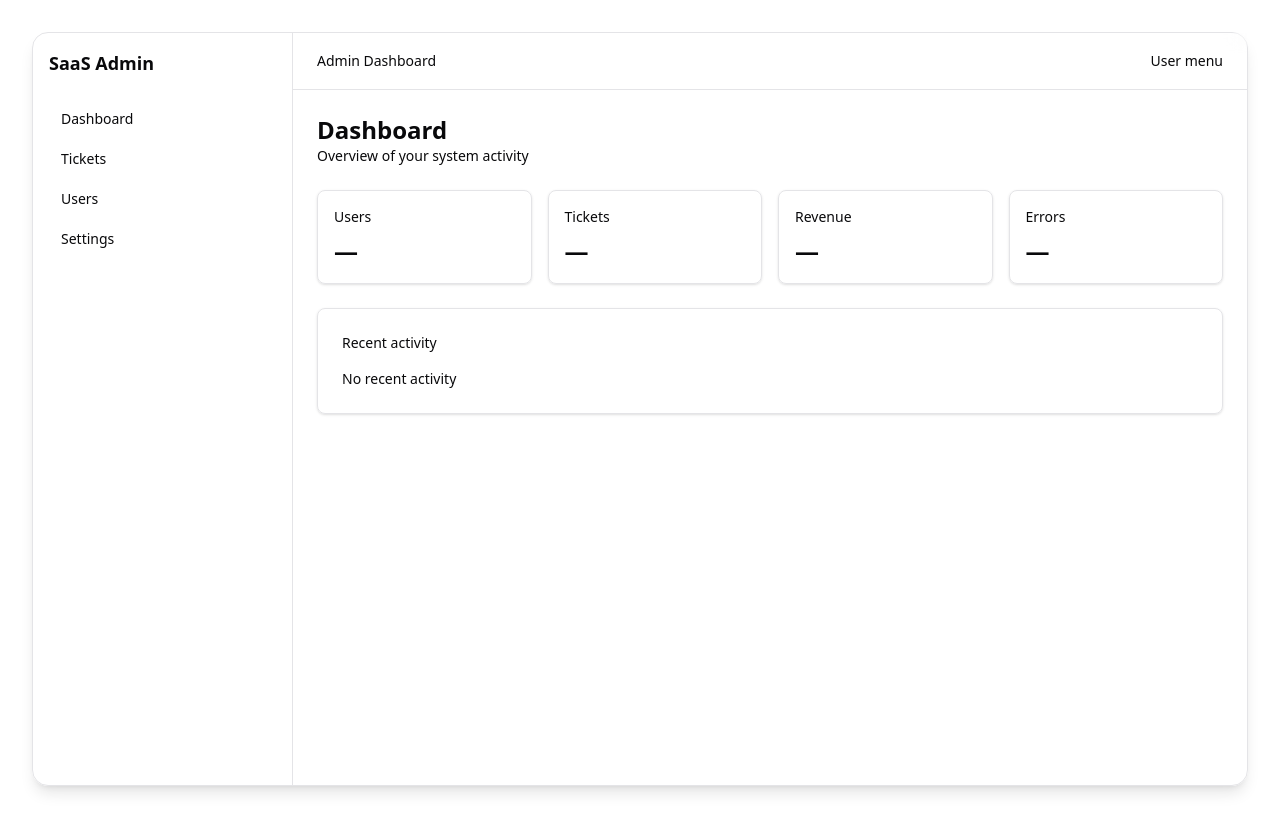
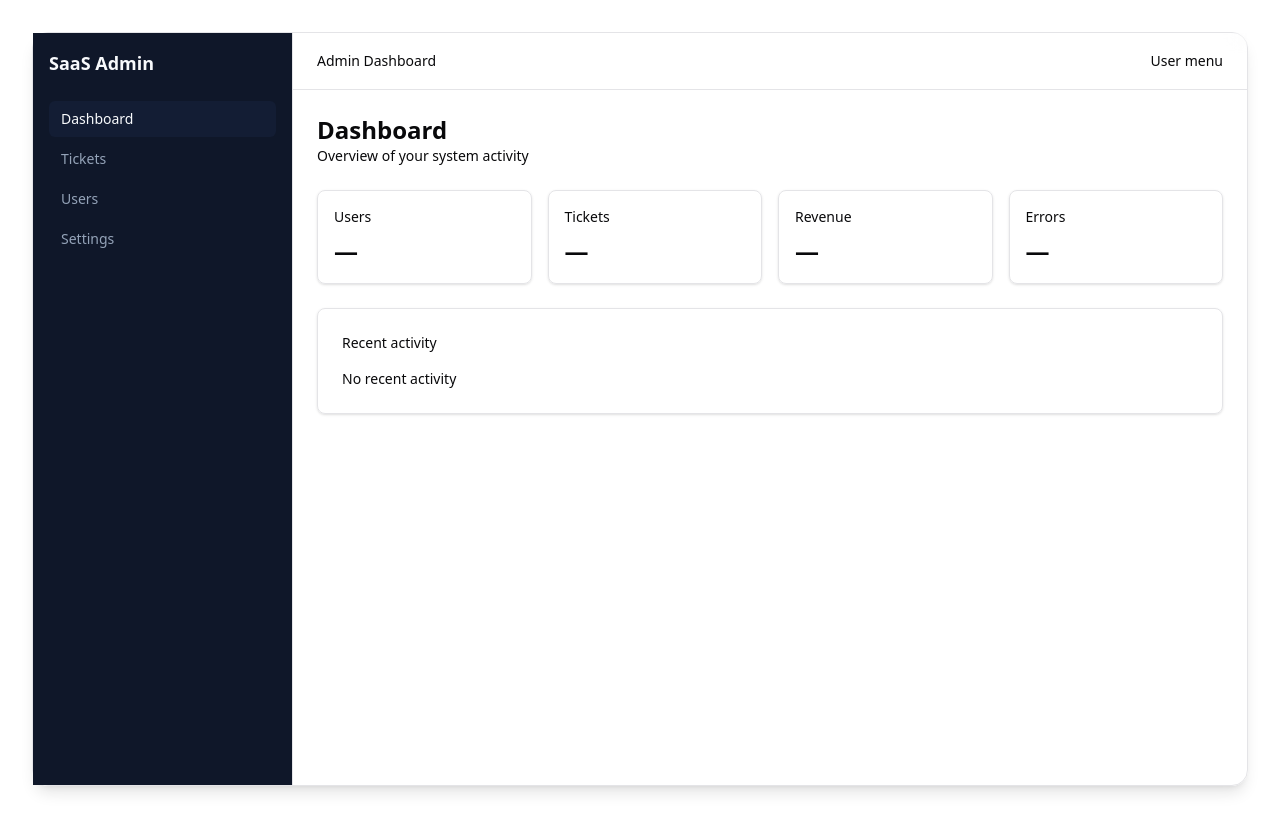
Before and after one commit to alfredulu/enterprise-admin-ui, a React (Vite) app: page /dashboard in a window 1280 px wide. Built offline with nearby package versions, Linux system fonts and the light colour scheme.

Commit message:
feat: enhance sidebar styling with new color variables

```diff
--- a/src/components/layout/AppLayout.tsx
+++ b/src/components/layout/AppLayout.tsx
@@ -13,9 +13,10 @@ export default function AppLayout() {
       <div className="mx-auto w-full max-w-7xl rounded-2xl border border-border bg-background shadow-lg">
         <div className="grid min-h-[calc(100vh-3rem)] grid-cols-1 md:grid-cols-[260px_1fr]">
           {/* Sidebar */}
-          <aside className="border-b border-border bg-muted/40 md:border-b-0 md:border-r">
+          <aside className="border-b border-border bg-[hsl(var(--sidebar))] text-[hsl(var(--sidebar-foreground))] md:border-b-0 md:border-r">
             <div className="p-4">
               <div className="text-lg font-semibold">SaaS Admin</div>
+
               <nav className="mt-6 space-y-1">
                 {navItems.map((item) => (
                   <NavLink
@@ -25,8 +26,8 @@ export default function AppLayout() {
                       [
                         "block rounded-md px-3 py-2 text-sm transition",
                         isActive
-                          ? "bg-muted font-medium text-foreground"
-                          : "text-muted-foreground hover:bg-muted hover:text-foreground",
+                          ? "bg-[hsl(var(--sidebar-hover))] font-medium"
+                          : "text-[hsl(var(--sidebar-muted))] hover:bg-[hsl(var(--sidebar-hover))] hover:text-[hsl(var(--sidebar-foreground))]",
                       ].join(" ")
                     }
                   >
--- a/src/index.css
+++ b/src/index.css
@@ -32,6 +32,11 @@
   --destructive-foreground: 0, 0%, 98%;
 
   --radius: 0.75rem;
+
+  --sidebar: 222, 47%, 11%;
+  --sidebar-foreground: 210, 40%, 98%;
+  --sidebar-muted: 215, 20%, 65%;
+  --sidebar-hover: 222, 47%, 14%;
 }
 
 .dark {
```
